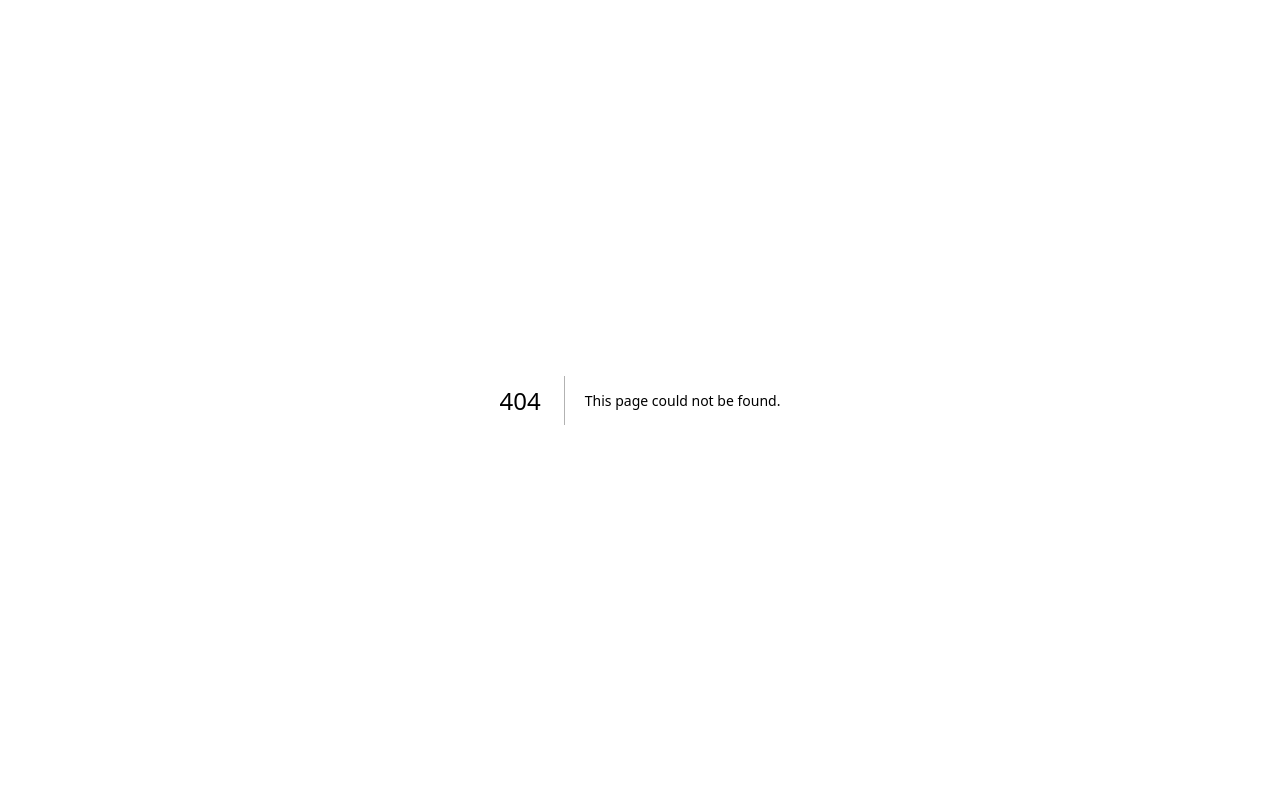
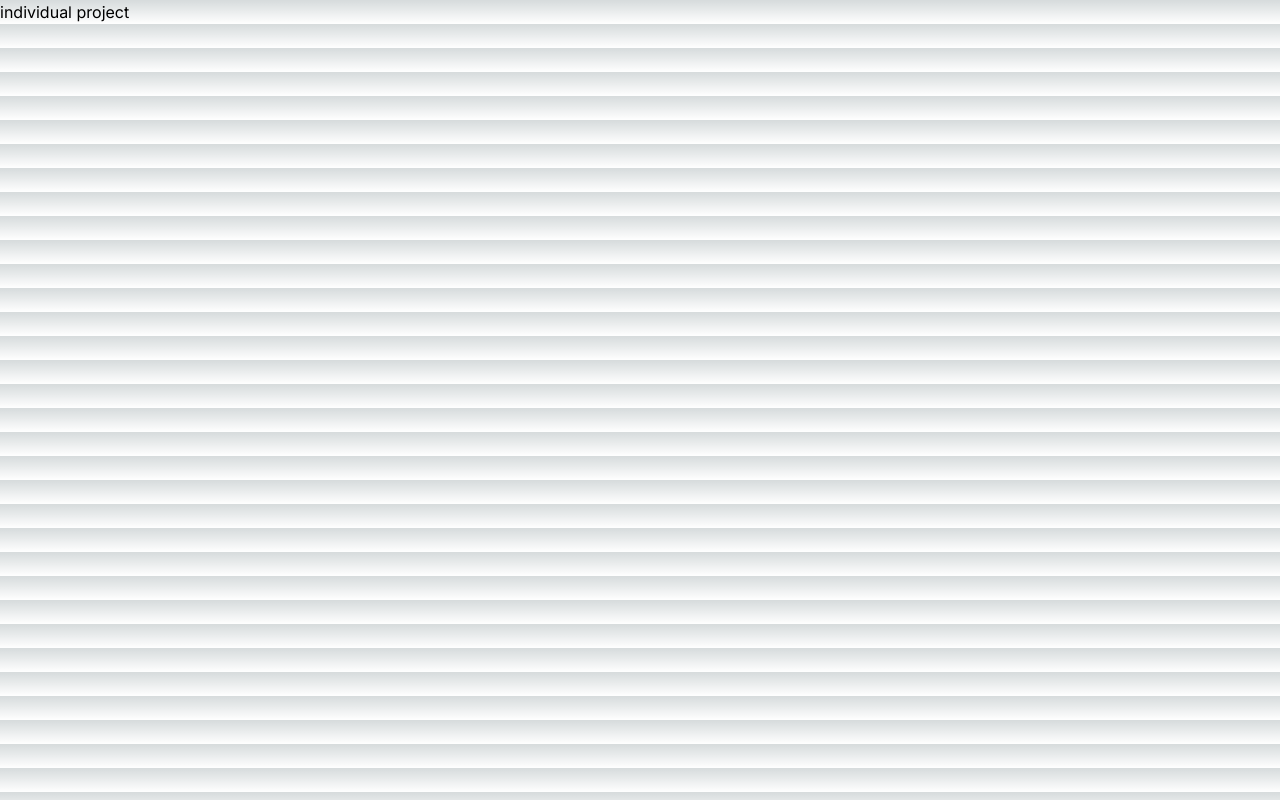
Before and after one commit to DLee1993/Portfolio, a Next.js app: page /projectlist in a window 1280 px wide. Before the commit this address had no page. Built offline with nearby package versions, Linux system fonts and the light colour scheme.

Commit message:
added routes

```diff
--- /dev/null
+++ b/app/(pages)/aboutthedev/page.tsx
@@ -0,0 +1,7 @@
+export default function page() {
+    return (
+        <section>
+            <h1>about</h1>
+        </section>
+    );
+}
--- /dev/null
+++ b/app/(pages)/projectlist/[...project]/page.tsx
@@ -0,0 +1,7 @@
+export default function page() {
+    return (
+        <section>
+            <h1>individual project</h1>
+        </section>
+    );
+}
--- /dev/null
+++ b/app/(pages)/projectlist/page.tsx
@@ -0,0 +1,7 @@
+export default function page() {
+    return (
+        <section>
+            <h1>projectlist</h1>
+        </section>
+    );
+}
--- a/app/page.tsx
+++ b/app/page.tsx
@@ -1,4 +1,4 @@
-export default function Home() {
+export default function page() {
     return (
         <main>
             <h1>portfolio</h1>
```
